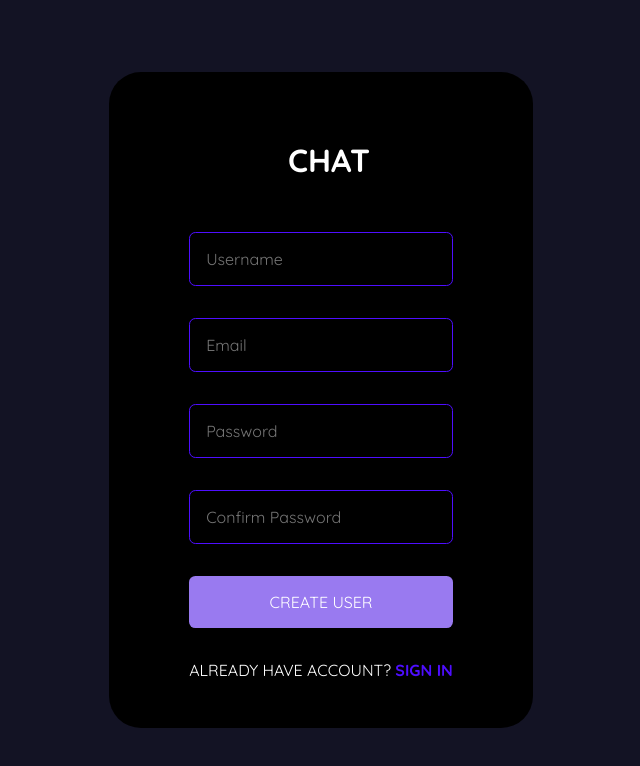
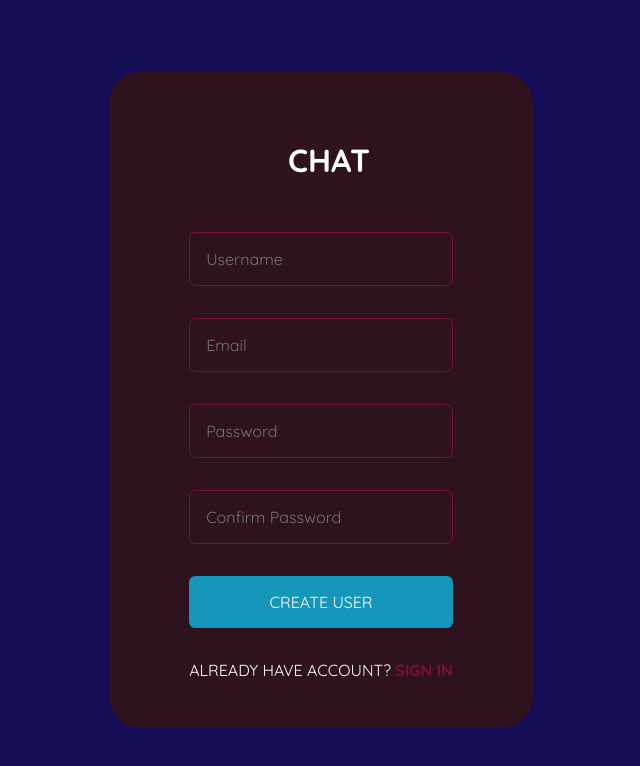
Before and after one commit to jccifuentes21/chat-app-final-project, a React (Create React App) app in the folder public/: page /register in a window 1280 px wide. Shown: the top 766 px of the page, without its empty margins (319-959 px from the left). Built offline with nearby package versions, Linux system fonts and the light colour scheme; the HTML template or start-up script is replaced by a standard one.

Commit message:
done with chat container

```diff
--- a/public/src/index.css
+++ b/public/src/index.css
@@ -8,12 +8,12 @@
 }
 
 :root{
-    --background-color: #131324;
+    --background-color: #150E56;
     --primary-text-color: white;
-    --form-background-color: black;
-    --secondary-color: #4e0eff;
-    --bg-variant-color: #997af0;
-    --bg-variant-color-hover: #4e0eff;
+    --form-background-color: #2e121d;
+    --secondary-color: #7B113A;
+    --bg-variant-color: #1597BB;
+    --bg-variant-color-hover: #7B113A;
 }
 
 
--- a/public/src/pages/Chat.jsx
+++ b/public/src/pages/Chat.jsx
@@ -2,28 +2,36 @@ import React, { useState, useEffect } from "react";
 import styled from "styled-components";
 import axios from "axios";
 import { useNavigate } from "react-router-dom";
+import { allUsersRoute } from "../utils/APIRoutes";
 
 const Chat = () => {
   const navigate = useNavigate();
   const [contacts, setContacts] = useState([]);
   const [currentUser, setCurrentUser] = useState(undefined);
-	useEffect(async () => {
+
+  useEffect(() => {
+    const checkUser = async () => {
       if (!localStorage.getItem("chat-app-user")) {
         navigate("/login");
       } else {
         setCurrentUser(await JSON.parse(localStorage.getItem("chat-app-user")));
       }
+    };
+    checkUser();
   }, []);
 
-	useEffect(async () => {
+  useEffect(() => {
+    const fetchContacts = async () => {
       if (currentUser) {
         if (currentUser.isAvatarImageSet) {
           const data = await axios.get(`${allUsersRoute}/${currentUser._id}`);
           setContacts(data.data);
         } else {
-				navigate("/set-avatar");
+          navigate(`/setAvatar/${currentUser._id}`);
         }
       }
+    };
+		fetchContacts();
   }, [currentUser]);
 
   return (
--- a/public/src/utils/APIRoutes.js
+++ b/public/src/utils/APIRoutes.js
@@ -2,3 +2,4 @@ const host = `http://localhost:${process.env.REACT_APP_PORT}`;
 export const registerRoute = `${host}/api/auth/register`;
 export const loginRoute = `${host}/api/auth/login`;
 export const setAvatarRoute = `${host}/api/auth/setAvatar`;
+export const allUsersRoute = `${host}/api/auth/allUsers`;
```
Also changed, not shown: 2 other files (tests, documents, lock files or other folders). Lines whose indentation alone changed are shown as unchanged.
